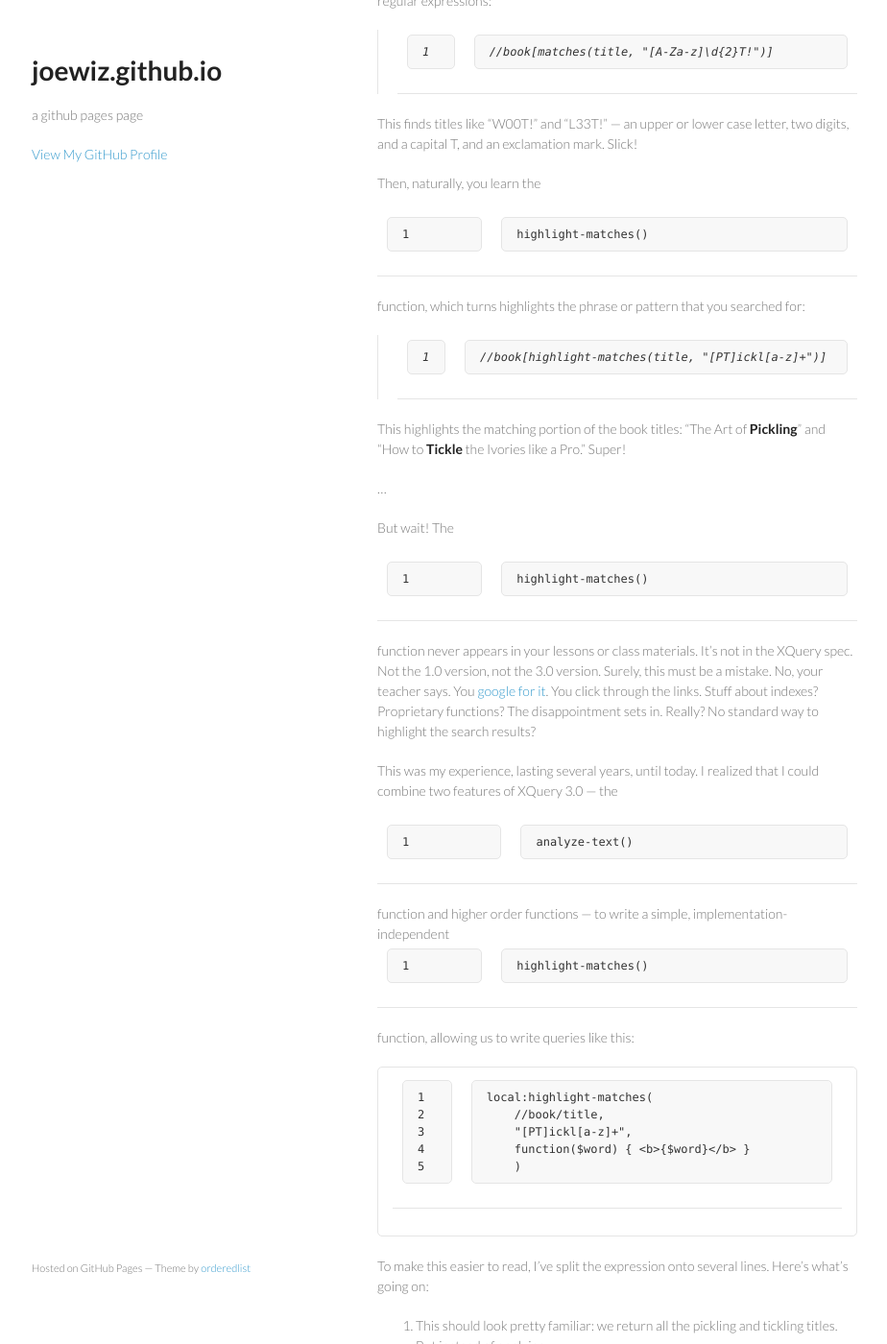
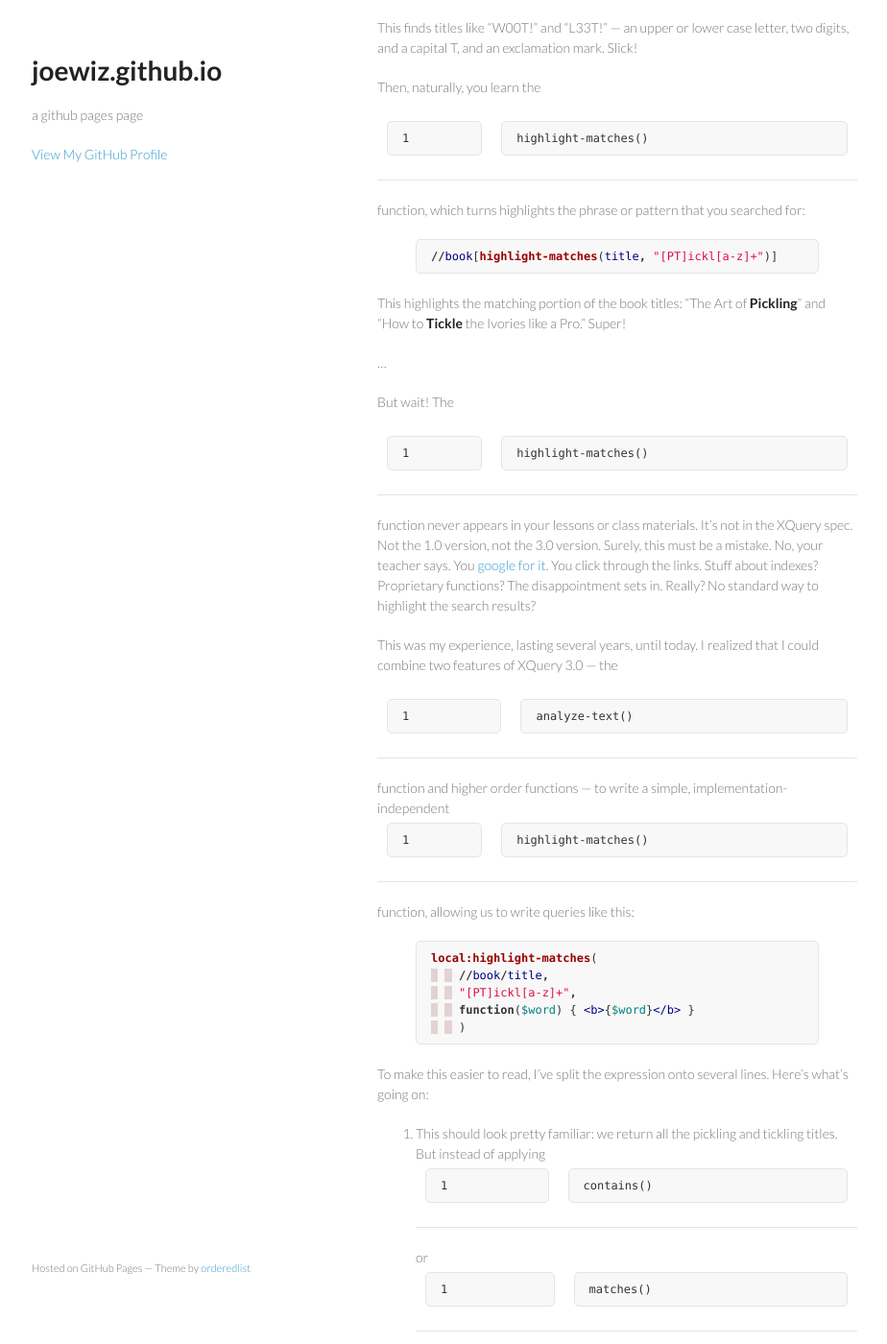
Before and after one commit to joewiz/joewiz.github.io, a Jekyll site: the page built from _posts/2013-07-06-xquerys-missing-third-function.md, in a window 1280 px wide and 1400 px high, scrolled down 865 px. Shown: the whole window at 96% size, without its empty margins (177-1101 px from the left). Built offline with Jekyll 4.4.1, drawn with Linux system fonts in a browser that asks for light colours; Markdown is read by kramdown in place of the engine named in the settings; some of the changed text lies outside the part shown.

Commit message:
added syntax highlighting according to http://jekyllrb.com/docs/posts/#highlighting_code_snippets

````diff
--- a/_posts/2013-07-06-xquerys-missing-third-function.md
+++ b/_posts/2013-07-06-xquerys-missing-third-function.md
@@ -15,9 +15,9 @@ interest in searching text, it's likely that the first function you learn in
 an XQuery class or tutorial is `contains()`. Take this simple XPath
 expression:
 
-```xquery
+{% highlight xquery %}
 //book[contains(title, "arm")]
-```
+{% endhighlight %}
 
 This economical little query searches through all the books in your XML for
 those with a title that contains the phrase "arm" — you know, all of your
@@ -27,7 +27,9 @@ Then in the next lesson you learn about the `matches()` function, which
 can do the same simple searches as `contains()` but can also handle patterns,
 expressed using a pattern matching language called regular expressions:
 
-> `//book[matches(title, "[A-Za-z]\d{2}T!")]`
+{% highlight xquery %}
+//book[matches(title, "[A-Za-z]\d{2}T!")]
+{% endhighlight %}
 
 This finds titles like "W00T!" and "L33T!" — an upper or lower case letter,
 two digits, and a capital T, and an exclamation mark. Slick!
@@ -35,7 +37,9 @@ two digits, and a capital T, and an exclamation mark. Slick!
 Then, naturally, you learn the `highlight-matches()` function, which turns
 highlights the phrase or pattern that you searched for:
 
-> `//book[highlight-matches(title, "[PT]ickl[a-z]+")]`
+{% highlight xquery %}
+//book[highlight-matches(title, "[PT]ickl[a-z]+")]
+{% endhighlight %}
 
 This highlights the matching portion of the book titles: "The Art of
 **Pickling**" and "How to **Tickle** the Ivories like a Pro." Super!
@@ -55,13 +59,13 @@ could combine two features of XQuery 3.0 — the `analyze-text()` function and
 higher order functions — to write a simple, implementation-independent
 `highlight-matches()` function, allowing us to write queries like this:
 
-```
+{% highlight xquery %}
 local:highlight-matches(
     //book/title,
     "[PT]ickl[a-z]+",
     function($word) { <b>{$word}</b> }
     )
-```
+{% endhighlight %}
 
 To make this easier to read, I've split the expression onto several lines.
 Here's what's going on:
@@ -94,5 +98,3 @@ higher order functions and `analyze-string()` function that made this possible
 have been in place for some time now — please take a look at the code and add
 some comments or submit a pull request. Let's ensure everyone learns this
 function right after `contains()` and `matches()`, okay?)
-
-{% gist 5937897 highlight-matches.xq %}
````
